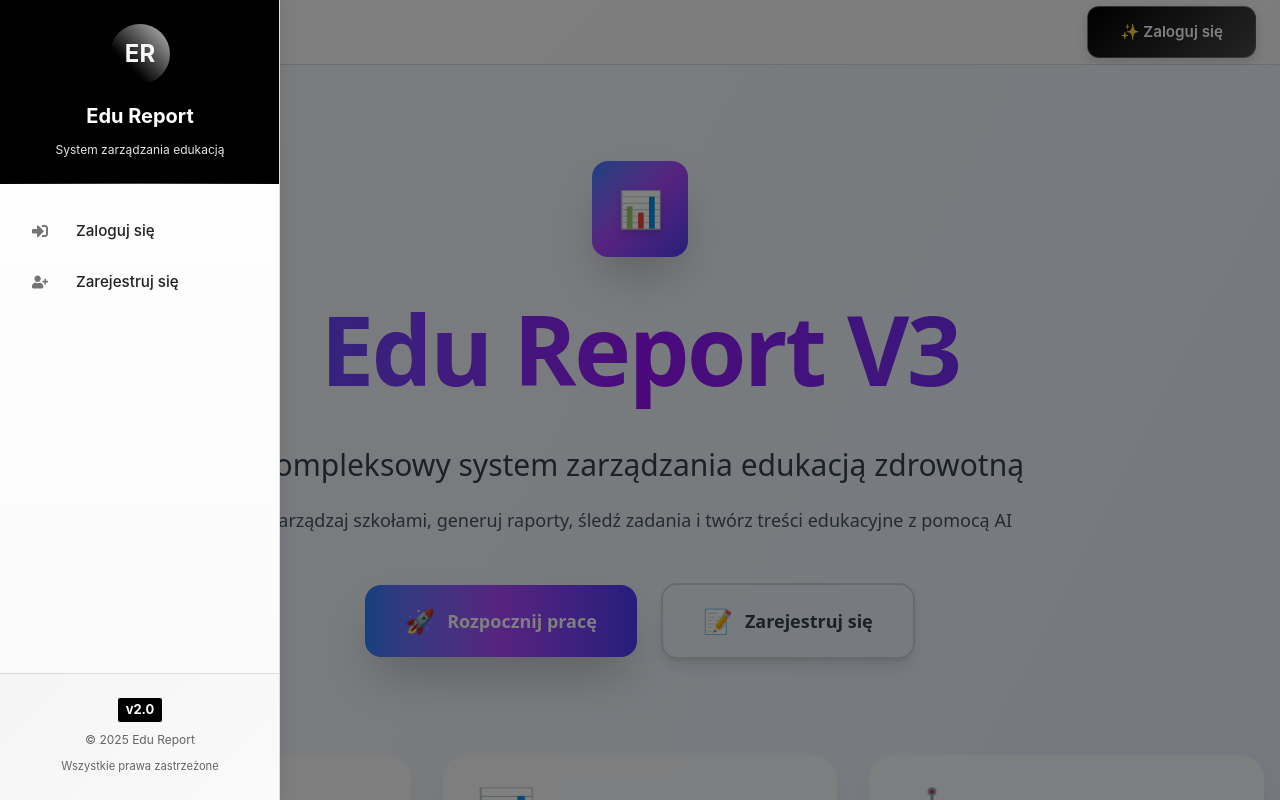
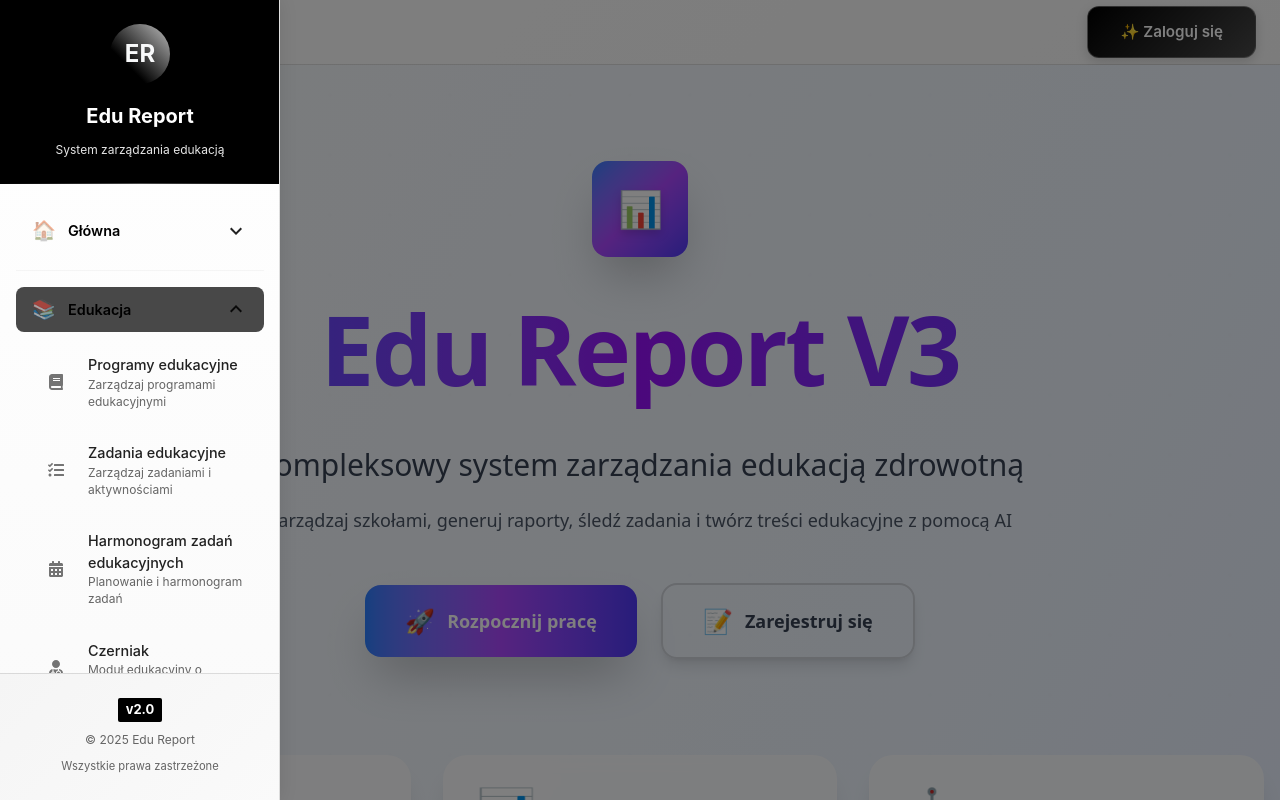
Before and after one commit to Soberek/edu-report-v3-nextjs, a Next.js app: page / in a window 1280 px wide. Both pictures are taken after a click on the button "open navigation menu". Shown: the top 800 px of the page. Built offline with nearby package versions, Linux system fonts and the light colour scheme; no server answers; some icons are missing; what @mui/material-nextjs would draw is missing.

Commit message:
refactor: reorganize side drawer with categorized navigation and collapsible sections

```diff
--- a/src/components/ui/side-drawer.tsx
+++ b/src/components/ui/side-drawer.tsx
@@ -14,10 +14,17 @@ import {
   Avatar,
   Chip,
   Stack,
+  Collapse,
 } from "@mui/material";
 import Link from "next/link";
 import { usePathname } from "next/navigation";
-import { navRoutes } from "@/constants/nav-routes";
+import { ExpandLess, ExpandMore } from "@mui/icons-material";
+import {
+  navRoutes,
+  getMainNavigation,
+  getRoutesByCategory,
+  type NavRoute
+} from "@/constants/nav-routes";
 import { useNavContext } from "@/providers/NavProvider";
 import { useUser } from "@/hooks/useUser";
 
@@ -28,23 +35,45 @@ const SideDrawer: React.FC = () => {
   const pathname = usePathname();
   const navContext = useNavContext();
   const isUserLoggedIn = useUser().user?.uid ? true : false;
+  const [expandedCategories, setExpandedCategories] = React.useState<Set<string>>(
+    new Set(["education", "database", "tools"])
+  );
 
-  // Filter routes based on authentication
-  // show only public routes if not logged in
-  // show only private routes if logged in
-  const filteredNavRoutes = navRoutes.filter((route) => {
-    // if route is private and user is not logged in, hide it
-    // if route is public and user is logged in, hide it
-    if (route.isPrivate === true && !isUserLoggedIn) {
-      return false;
-    } else if (route.isPrivate === false && isUserLoggedIn) {
-      return false;
+  // Get main navigation routes (private routes only)
+  const mainNavRoutes = getMainNavigation();
+
+  // Group routes by category
+  const routesByCategory = React.useMemo(() => {
+    const grouped: Record<string, NavRoute[]> = {};
+    mainNavRoutes.forEach((route) => {
+      if (!grouped[route.category]) {
+        grouped[route.category] = [];
       }
-    return true;
+      grouped[route.category].push(route);
     });
+    return grouped;
+  }, [mainNavRoutes]);
 
-  // Use filtered routes for rendering
-  const navRoutesToRender = filteredNavRoutes;
+  // Category labels and icons
+  const categoryConfig = {
+    main: { label: "Główna", icon: "🏠" },
+    education: { label: "Edukacja", icon: "📚" },
+    database: { label: "Baza danych", icon: "🗄️" },
+    tools: { label: "Narzędzia", icon: "🔧" },
+  };
+
+  const toggleCategory = (category: string) => {
+    setExpandedCategories((prev) => {
+      const newSet = new Set(prev);
+      if (newSet.has(category)) {
+        newSet.delete(category);
+      } else {
+        newSet.add(category);
+      }
+      return newSet;
+    });
+  };
+
   const { isDrawerOpen, handleDrawerOpen, handleDrawerClose } = navContext;
   return (
     <Drawer
@@ -102,21 +131,58 @@ const SideDrawer: React.FC = () => {
         </Box>
 
         {/* Navigation Section */}
-        <Box sx={{ flex: 1, py: 2 }}>
+        <Box sx={{ flex: 1, py: 2, overflow: "auto" }}>
           <List sx={{ px: 2 }}>
-            {navRoutesToRender.map(({ title, path, category, icon }) => {
+            {Object.entries(routesByCategory).map(([category, routes]) => {
+              const isExpanded = expandedCategories.has(category);
+              const config = categoryConfig[category as keyof typeof categoryConfig];
+
+              return (
+                <Box key={category}>
+                  {/* Category Header */}
+                  <ListItemButton
+                    onClick={() => toggleCategory(category)}
+                    sx={{
+                      borderRadius: 2,
+                      mb: 1,
+                      backgroundColor: isExpanded ? theme.palette.primary.light : "transparent",
+                      "&:hover": {
+                        backgroundColor: theme.palette.primary.light,
+                      },
+                    }}
+                  >
+                    <ListItemIcon sx={{ minWidth: 36 }}>
+                      <Typography sx={{ fontSize: "1.2rem" }}>
+                        {config?.icon}
+                      </Typography>
+                    </ListItemIcon>
+                    <ListItemText
+                      primary={config?.label}
+                      primaryTypographyProps={{
+                        fontSize: "0.9rem",
+                        fontWeight: 600,
+                        color: theme.palette.primary.main,
+                      }}
+                    />
+                    {isExpanded ? <ExpandLess /> : <ExpandMore />}
+                  </ListItemButton>
+
+                  {/* Category Routes */}
+                  <Collapse in={isExpanded} timeout="auto" unmountOnExit>
+                    <List component="div" disablePadding>
+                      {routes.map(({ title, path, icon, description }) => {
                         // Enhanced active path detection
                         const isActive = (() => {
                           // Handle root path
-                if (pathname === "/" && path === "") return true;
+                          if (pathname === "/" && path === "/") return true;
 
                           // Handle exact match
-                if (pathname === path) return true;
+                          if (pathname === `/${path}`) return true;
 
                           // Handle nested routes - check if current path starts with the nav path
-                if (path !== "" && pathname.startsWith(path)) {
+                          if (path !== "/" && pathname.startsWith(`/${path}`)) {
                             // Make sure it's not a partial match (e.g., /schedule vs /schedule-edit)
-                  const nextChar = pathname[path.length];
+                            const nextChar = pathname[`/${path}`.length];
                             return !nextChar || nextChar === "/";
                           }
 
@@ -124,7 +190,7 @@ const SideDrawer: React.FC = () => {
                         })();
 
                         return (
-                <ListItem key={title} disablePadding sx={{ mb: 0.5 }}>
+                          <ListItem key={title} disablePadding sx={{ mb: 0.5, pl: 2 }}>
                             <ListItemButton
                               component={Link}
                               href={path}
@@ -174,10 +240,10 @@ const SideDrawer: React.FC = () => {
                             >
                               <ListItemIcon
                                 sx={{
-                        minWidth: 44,
+                                  minWidth: 40,
                                   transition: "all 0.3s ease",
                                   "& .MuiSvgIcon-root": {
-                          fontSize: "1.3rem",
+                                    fontSize: "1.2rem",
                                   },
                                 }}
                               >
@@ -185,9 +251,14 @@ const SideDrawer: React.FC = () => {
                               </ListItemIcon>
                               <ListItemText
                                 primary={title}
+                                secondary={description}
                                 primaryTypographyProps={{
-                        fontSize: "0.95rem",
+                                  fontSize: "0.9rem",
                                   fontWeight: isActive ? 600 : 500,
+                                }}
+                                secondaryTypographyProps={{
+                                  fontSize: "0.75rem",
+                                  opacity: 0.7,
                                 }}
                               />
                               {isActive && (
@@ -195,18 +266,28 @@ const SideDrawer: React.FC = () => {
                                   label="Aktywny"
                                   size="small"
                                   sx={{
-                          height: 20,
-                          fontSize: "0.7rem",
+                                    height: 18,
+                                    fontSize: "0.65rem",
                                     backgroundColor: "rgba(255,255,255,0.2)",
                                     color: "white",
                                     "& .MuiChip-label": {
-                            px: 1,
+                                      px: 0.8,
                                     },
                                   }}
                                 />
                               )}
                             </ListItemButton>
                           </ListItem>
+                        );
+                      })}
+                    </List>
+                  </Collapse>
+
+                  {/* Divider between categories */}
+                  {category !== Object.keys(routesByCategory)[Object.keys(routesByCategory).length - 1] && (
+                    <Divider sx={{ my: 2, opacity: 0.3 }} />
+                  )}
+                </Box>
               );
             })}
           </List>
```
Lines whose indentation alone changed are shown as unchanged.
